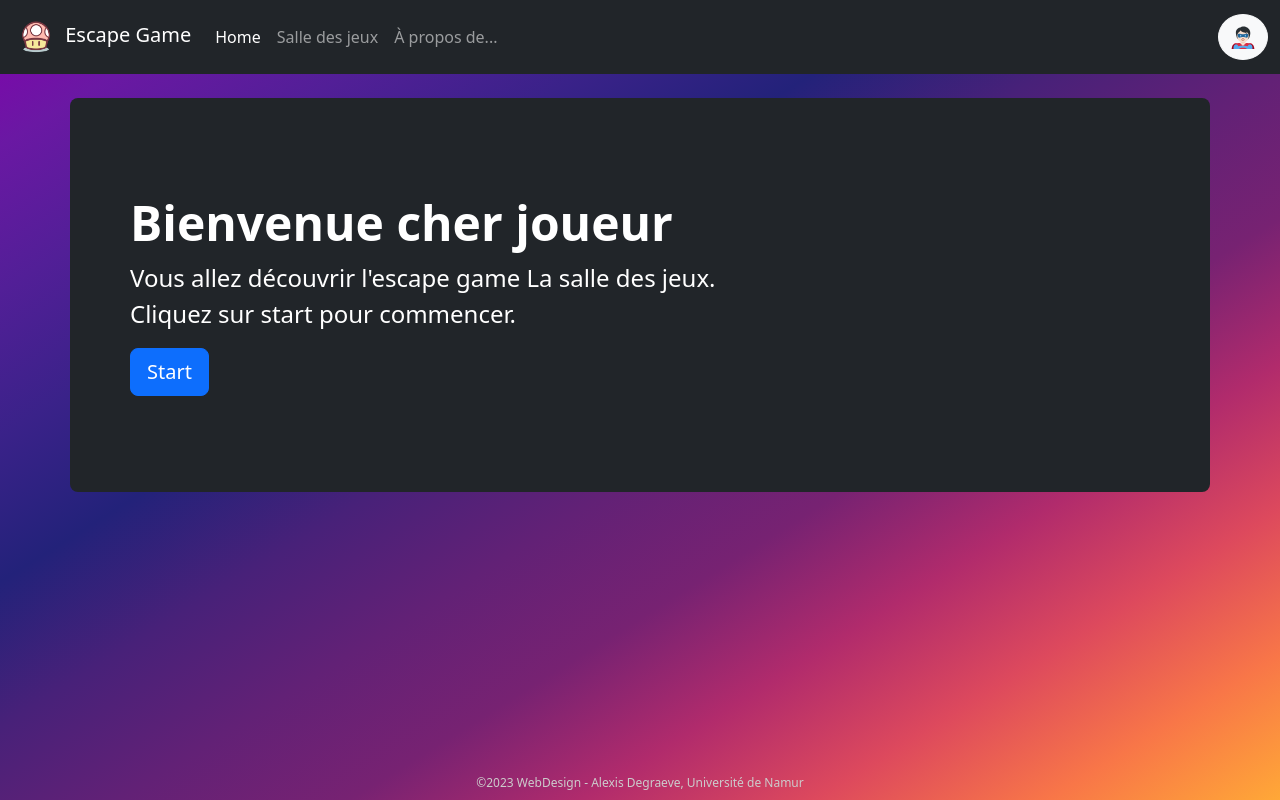
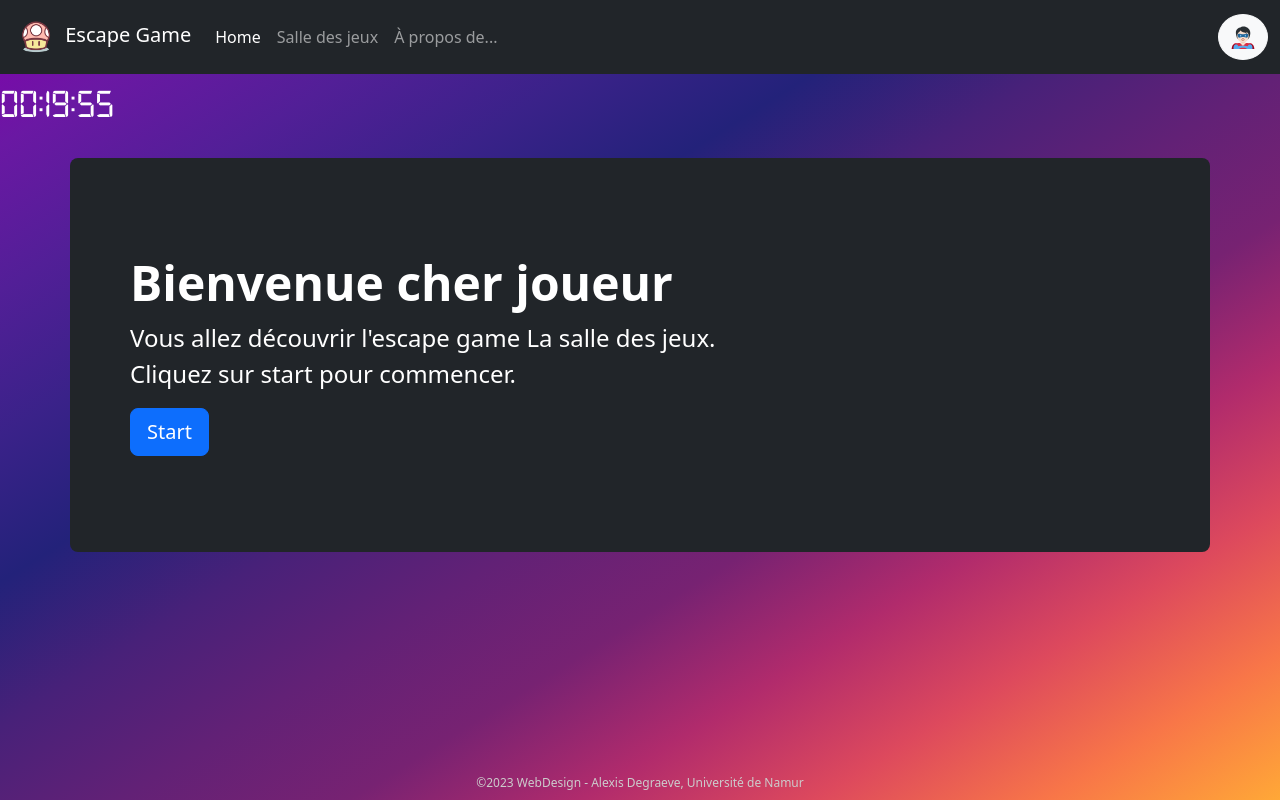
Before and after one commit to alexisdegraeve/chatbotinescapegame, an Angular app in the folder chatbotineg/: page /game in a window 1280 px wide. Built offline with nearby package versions, Linux system fonts and the light colour scheme.

Commit message:
add elapsed time

```diff
--- a/chatbotineg/src/app/escape-game/escape-game.module.ts
+++ b/chatbotineg/src/app/escape-game/escape-game.module.ts
@@ -7,6 +7,7 @@ import { GameComponent } from './game/game.component';
 import { AboutComponent } from './about/about.component';
 import { RouterModule } from '@angular/router';
 import { InfoComponent } from './game/info/info.component';
+import { TimerComponent } from './game/timer/timer.component';
 
 
 
@@ -15,7 +16,8 @@ import { InfoComponent } from './game/info/info.component';
     WelcomeComponent,
     GameComponent,
     AboutComponent,
-    InfoComponent
+    InfoComponent,
+    TimerComponent
   ],
   imports: [
     CommonModule,
--- a/chatbotineg/src/app/escape-game/game/game.component.html
+++ b/chatbotineg/src/app/escape-game/game/game.component.html
@@ -1 +1,3 @@
+<app-timer></app-timer>
+
 <app-info (closeInfoEvent)="closeInfo()" [show]="showInfo"></app-info>
--- a/chatbotineg/src/app/escape-game/game/game.component.ts
+++ b/chatbotineg/src/app/escape-game/game/game.component.ts
@@ -7,9 +7,11 @@ import { Component } from '@angular/core';
 })
 export class GameComponent {
   showInfo = true;
+  startgame = false;
 
   closeInfo() {
     this.showInfo = false;
     console.log('START GAME');
+    this.startgame = true;
   }
 }
--- /dev/null
+++ b/chatbotineg/src/app/escape-game/game/timer/timer.component.html
@@ -0,0 +1,3 @@
+<div class="clock">
+    <span>{{ hour  | number:'2.0' }}</span>:<span>{{ min  | number:'2.0' }}</span>:<span>{{sec  | number:'2.0' }}</span>
+</div>
--- /dev/null
+++ b/chatbotineg/src/app/escape-game/game/timer/timer.component.scss
@@ -0,0 +1,4 @@
+.clock {
+    font-family: digital-7;
+    font-size: 40px;
+}
--- /dev/null
+++ b/chatbotineg/src/app/escape-game/game/timer/timer.component.ts
@@ -0,0 +1,48 @@
+import { Component, OnInit } from '@angular/core';
+
+@Component({
+  selector: 'app-timer',
+  templateUrl: './timer.component.html',
+  styleUrls: ['./timer.component.scss'],
+})
+export class TimerComponent implements OnInit {
+  maxmin = 20;
+  hour = 0;
+  min = 0;
+  sec = 0;
+  clockstart = true;
+  currentDate = new Date();
+  id: any;
+
+  ngOnInit() {
+    this.resetDateTime();
+    this.id = setInterval(() => {
+      if((this.currentDate.getMinutes() == 0) && this.currentDate.getSeconds() ==0) {
+        this.stopTimer();
+      }else {
+        this.refreshTime();
+      }
+    }, 1000);
+  }
+
+  refreshTime() {
+    this.currentDate.setMilliseconds(this.currentDate.getMilliseconds() - 1000);
+    this.hour = this.currentDate.getHours();
+    this.min = this.currentDate.getMinutes();
+    this.sec = this.currentDate.getSeconds();
+  }
+
+  resetDateTime() {
+    this.currentDate = new Date();
+    this.currentDate.setHours(0);
+    this.currentDate.setMinutes(this.maxmin);
+    this.currentDate.setMilliseconds(0);
+    this.currentDate.setSeconds(0);
+  }
+
+  stopTimer () {
+    if (this.id) {
+      clearInterval(this.id);
+    }
+  }
+}
--- a/chatbotineg/src/styles.scss
+++ b/chatbotineg/src/styles.scss
@@ -18,6 +18,11 @@
 @font-face {
     font-family: SuperMario256;
     src: url(assets/font/SuperMario256.ttf) format("opentype");
+}
+
+@font-face {
+    font-family: digital-7;
+    src: url(assets/font/digital-7.ttf) format("opentype");
 }
 
 html {
```
Also changed, not shown: chatbotineg/src/assets/font/digital-7.ttf (added), 1 other file (tests, documents, lock files or other folders).
